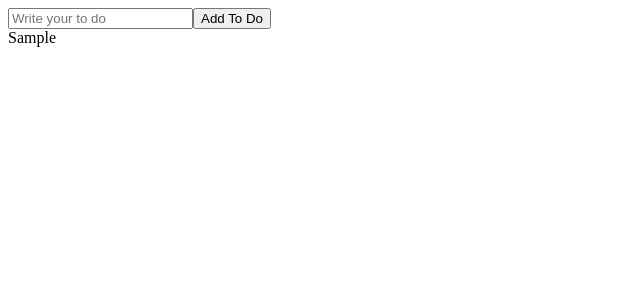
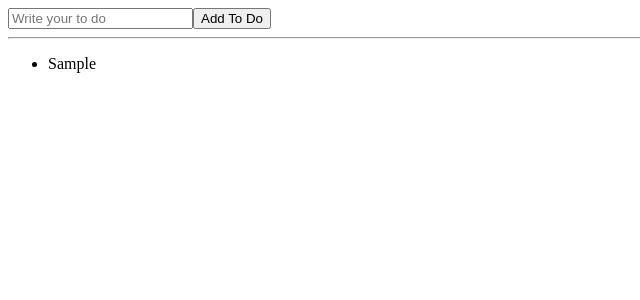
Before and after one commit to seunghyun0522/react-study, a React (Create React App) app: page / in a window 1280 px wide. Both pictures are taken after typing "Sample" into the empty fields and a click on the button "Add To Do". Shown: the top 300 px of the page, without its empty margins (0-640 px from the left). Built offline with nearby package versions, Linux system fonts and the light colour scheme.

Commit message:
#6.1 To Do List part Two

```diff
--- a/src/App.js
+++ b/src/App.js
@@ -8,9 +8,9 @@
   };
   const onSubmit = (event) => {
     event.preventDefault();
-    console.log(toDo);
+    //console.log(toDo);
     if (toDo === "") return;
-    setToDos((currentArray) => [currentArray, ...toDo]);
+    setToDos((currentArray) => [toDo, ...currentArray]);
     console.log(toDos);
     setToDo("");
   };
@@ -25,7 +25,12 @@
         />
         <button>Add To Do</button>
       </form>
-      {toDos}
+      <hr />
+      <ul>
+        {toDos.map((item, index) => (
+          <li key={index}>{item}</li>
+        ))}
+      </ul>
     </div>
   );
 }
```
